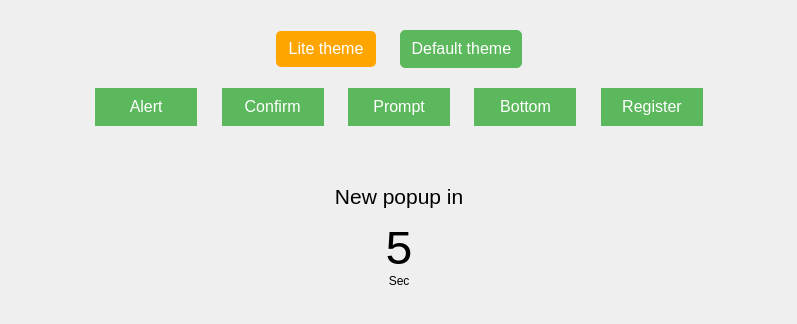
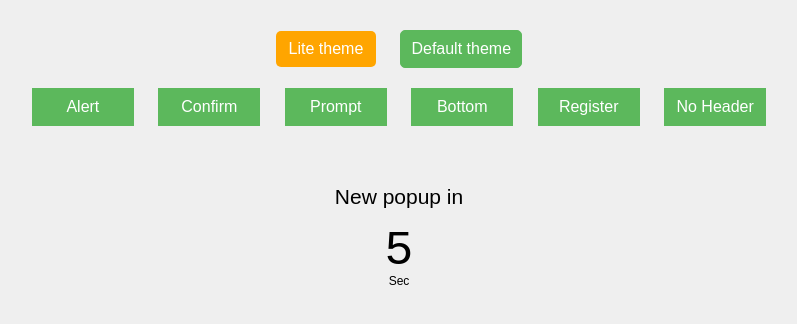
Before and after one commit to ankitpokhrel/alert.js, a website: page examples/index.html in a window 1280 px wide. Shown: the whole page, without its empty margins (241-1038 px from the left). Drawn offline with Linux system fonts and the light colour scheme.

Commit message:
Add no header example

```diff
--- a/examples/index.html
+++ b/examples/index.html
@@ -52,6 +52,7 @@
 		<a href="javascript:void(0)" onclick="fromRight()" class="link">Prompt</a>
 		<a href="javascript:void(0)" onclick="fromBottom()" class="link">Bottom</a>
 		<a href="javascript:void(0)" onclick="register()" class="link">Register</a>
+		<a href="javascript:void(0)" onclick="noHeader()" class="link">No Header</a>
 		<div class="countdown">
 			<p>
 				New popup in
@@ -244,6 +245,26 @@
 			});
 		}
 
+		function noHeader() {
+			alertjs.show({
+				text: 'Oops! Something went wrong! Please try again.',
+				from: 'top',
+				effect: 'ease-in-bounce',
+				header: false,
+				success: function() {
+					//user clicked ok button
+				},
+				cancelled: function() {
+					//user clicked cancel button
+				},
+				complete: function( val ) {
+					//this callback is available everytime
+					//val will help you decide if user clicked
+					//OK or Cancel
+				}
+			});
+		}
+
 		window.onload = function() {
 			var i = 10;
 			var countdown = function() {
```
